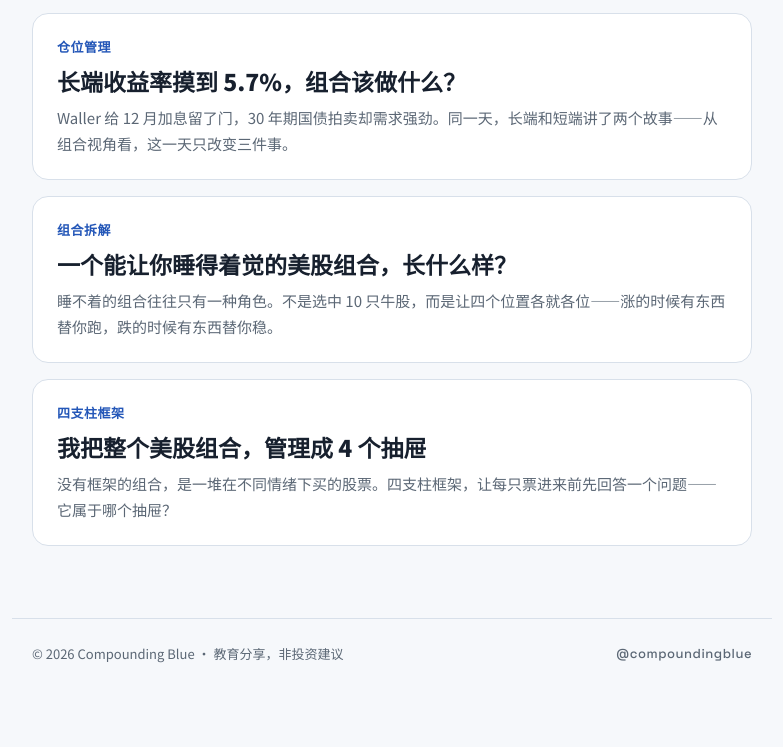
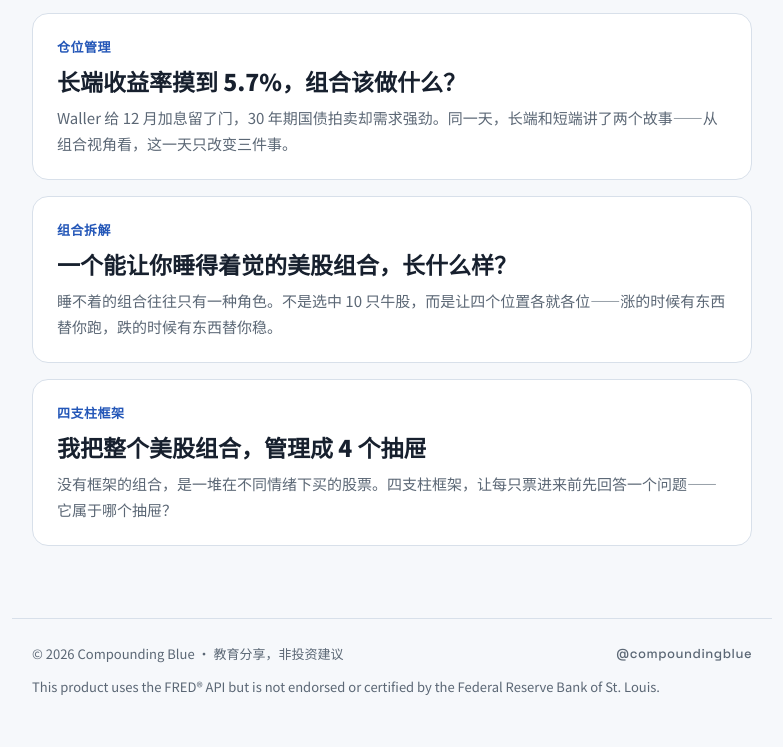
Before and after one commit to greatec88-afk/compoundingblue-site, an Astro site: page / in a window 1280 px wide. Shown: the part 2191-2938 px from the top of the page, without its empty margins (248-1031 px from the left). Before the commit the page ends 2905 px from the top, so only its background shows below. Built offline with nearby package versions, Linux system fonts and the light colour scheme; Astro itself is replaced by a stand-in of ours.

Commit message:
footer: 添加 FRED API 署名声明（组合晴雨表 v2 数据来源要求）

```diff
--- a/src/components/Footer.astro
+++ b/src/components/Footer.astro
@@ -4,4 +4,5 @@ const year = new Date().getFullYear();
 <footer class="site-footer">
   <span>© {year} Compounding Blue · 教育分享，非投资建议</span>
   <span class="wm">@compoundingblue</span>
+  <span class="fred-note">This product uses the FRED® API but is not endorsed or certified by the Federal Reserve Bank of St. Louis.</span>
 </footer>
```
